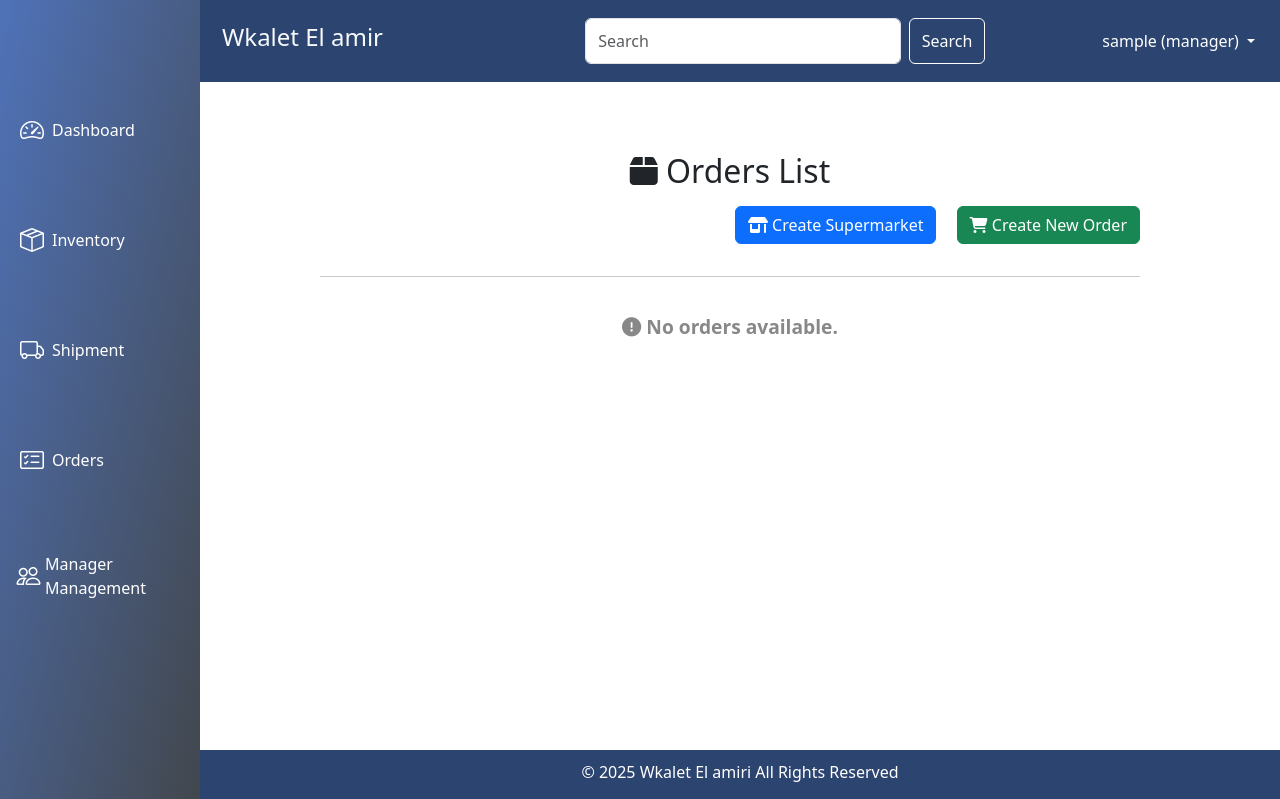
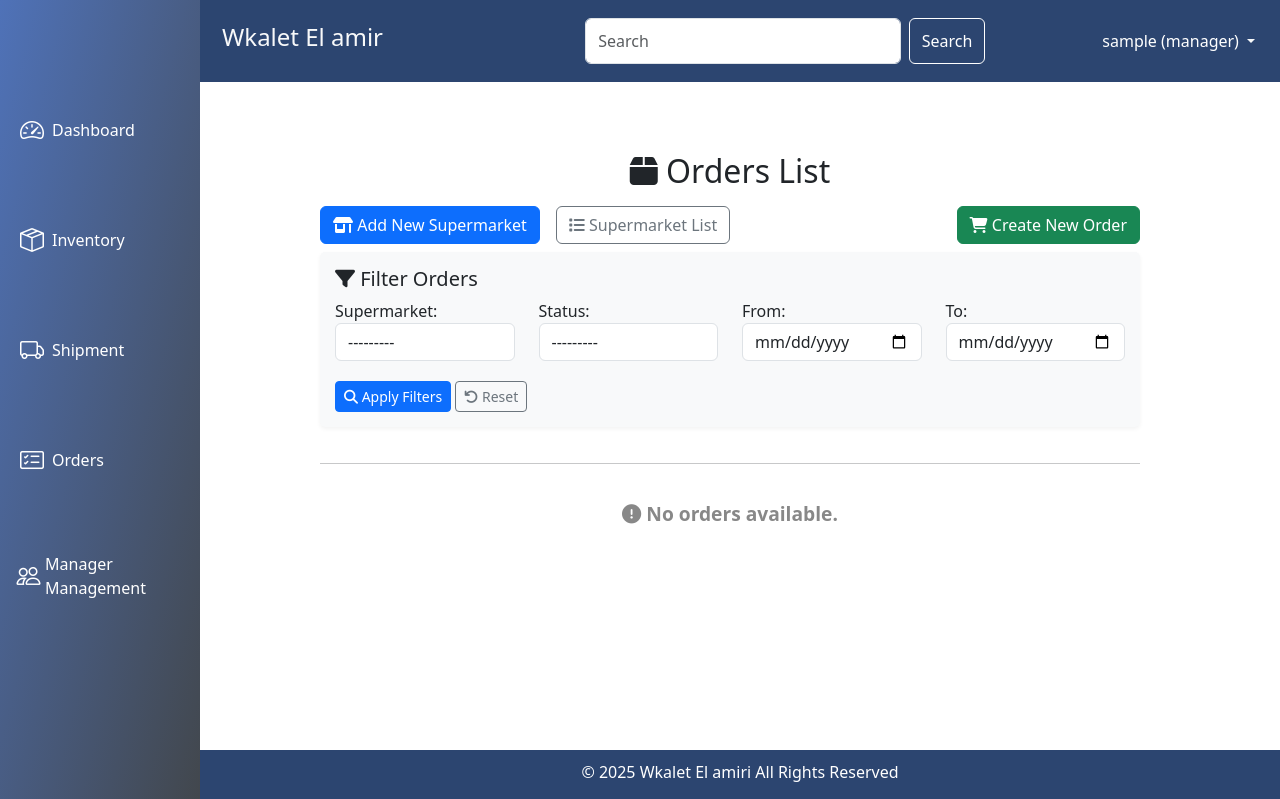
Before and after one commit to Sara-Elagder/Django-Project, a Django app: page /orders/ in a window 1280 px wide. Shown: the top 799 px of the page. Run offline with Django 5.2, Linux system fonts and the light colour scheme; the visitor is signed in with stand-in values (Sample User, id 1); data that the repository does not hold is empty; some libraries are stand-ins or nearby versions.

Commit message:
filter shipment/orders

```diff
--- a/TrackStock/TrackStock/settings.py
+++ b/TrackStock/TrackStock/settings.py
@@ -42,6 +42,7 @@ INSTALLED_APPS = [
     'shipment',
     'accounts',
     'orders',
+    'django_filters',
 ]
 
 MIDDLEWARE = [
--- /dev/null
+++ b/TrackStock/orders/filters.py
@@ -0,0 +1,34 @@
+from django import forms
+import django_filters
+from .models import Order, Supermarket
+from django.db.models.functions import TruncMonth, TruncYear, TruncDay
+
+class OrderFilter(django_filters.FilterSet):
+    supermarket_name = django_filters.ModelChoiceFilter(
+        field_name='supermarket',
+        queryset=Supermarket.objects.all(),
+        label='Supermarket',
+        widget=forms.Select(attrs={'class': 'form-control'})
+    )
+
+    status = django_filters.ChoiceFilter(
+        choices=Order.STATUS_CHOICES,
+        widget=forms.Select(attrs={'class': 'form-control'})
+    )
+
+    date_from = django_filters.DateFilter(
+        field_name='date_created',
+        lookup_expr='gte',
+        widget=forms.DateInput(attrs={'class': 'form-control', 'type': 'date'}),
+        label='Date From'
+    )
+    date_to = django_filters.DateFilter(
+        field_name='date_created',
+        lookup_expr='lte',
+        widget=forms.DateInput(attrs={'class': 'form-control', 'type': 'date'}),
+        label='Date To'
+    )
+
+    class Meta:
+        model = Order
+        fields = ['supermarket_name', 'status', 'date_from', 'date_to']
--- a/TrackStock/orders/templates/orders/order_list.html
+++ b/TrackStock/orders/templates/orders/order_list.html
@@ -94,6 +94,27 @@
             color: #555;
         }
     }
+    .filter-container {
+        background-color: #f8f9fa;
+        padding: 15px;
+        border-radius: 5px;
+        margin-bottom: 20px;
+        box-shadow: 0 2px 4px rgba(0,0,0,0.05);
+    }
+
+    .filter-form .form-group {
+        margin-bottom: 10px;
+    }
+
+    .filter-buttons {
+        margin-top: 10px;
+    }
+
+    @media (max-width: 768px) {
+        .filter-form .form-group {
+            margin-bottom: 15px;
+        }
+    }
 </style>
 
 <script>
@@ -121,16 +142,50 @@
 <div class="container" id="orders-table-container">
     <h2 class="mb-3 text-center"><i class="fas fa-box"></i> Orders List</h2>
 
-
-      <div class="text-end mb-3">
+    <div class="d-flex justify-content-between mb-2">
         <a href="{% url 'orders:create_supermarket' %}" class="btn btn-primary me-3">
-            <i class="fas fa-shop"></i> Create Supermarket
+            <i class="fas fa-shop"></i> Add New Supermarket
         </a>
-
-        <a href="{% url 'orders:create_order' %}" class="btn btn-success">
+        <a href="{% url 'orders:supermarket_list' %}" class="btn btn-outline-secondary me-auto">
+            <i class="fas fa-list"></i> Supermarket List
+        </a>
+        <a href="{% url 'orders:create_order' %}" class="btn btn-success ms-2">
             <i class="fas fa-shopping-cart"></i> Create New Order
         </a>
     </div>
+
+    <div class="filter-container">
+        <h5><i class="fas fa-filter"></i> Filter Orders</h5>
+        <form method="get" class="filter-form">
+            <div class="row">
+                <div class="col-md-3 form-group">
+                    <label for="{{ filter.form.supermarket_name.id_for_label }}">Supermarket:</label>
+                    {{ filter.form.supermarket_name }}
+                </div>
+                <div class="col-md-3 form-group">
+                    <label for="{{ filter.form.status.id_for_label }}">Status:</label>
+                    {{ filter.form.status }}
+                </div>
+                <div class="col-md-3 form-group">
+                    <label for="{{ filter.form.date_from.id_for_label }}">From:</label>
+                    {{ filter.form.date_from }}
+                </div>
+                <div class="col-md-3 form-group">
+                    <label for="{{ filter.form.date_to.id_for_label }}">To:</label>
+                    {{ filter.form.date_to }}
+                </div>
+            </div>
+            <div class="filter-buttons">
+                <button type="submit" class="btn btn-primary btn-sm">
+                    <i class="fas fa-search"></i> Apply Filters
+                </button>
+                <a href="{% url 'orders:order_list' %}" class="btn btn-outline-secondary btn-sm">
+                    <i class="fas fa-undo"></i> Reset
+                </a>
+            </div>
+        </form>
+    </div>
+
     <hr>
 
     <div class="table-responsive">
@@ -172,14 +227,13 @@
                     </a>
 
                     {% if order.status != "Confirmed" %}
-
                     <form method="post" action="{% url 'orders:order_delete' order.id %}"
                           class="d-inline"
                           onsubmit="confirmDelete(event, this);">
                         {% csrf_token %}
-                            <!-- <button type="submit" class="btn btn-sm btn-outline-danger">
+                        <button type="submit" class="btn btn-sm btn-outline-danger">
                             <i class="fas fa-trash-alt"></i> Delete
-                            </button> -->
+                        </button>
                     </form>
                     {% endif %}
                 </td>
@@ -199,6 +253,5 @@
     </div>
     {% endfor %}
     {% endif %}
-
 </div>
 {% endblock %}
--- a/TrackStock/orders/views.py
+++ b/TrackStock/orders/views.py
@@ -9,6 +9,7 @@ from .models import Order, OrderItem, Supermarket
 from .forms import OrderForm, OrderItemFormSet, SupermarketForm
 from inventory.models import Product, Category
 from django.core.exceptions import ValidationError
+from .filters import OrderFilter
 
 
 @login_required
@@ -64,10 +65,17 @@ def create_supermarket(request):
     }
     return render(request, 'orders/create_supermarket.html', context)
 
+
 @login_required
 def order_list(request):
     orders = Order.objects.all()
-    return render(request, 'orders/order_list.html', {'orders': orders})
+    order_filter = OrderFilter(request.GET, queryset=orders)
+
+    context = {
+        'filter': order_filter,
+        'orders': order_filter.qs
+    }
+    return render(request, 'orders/order_list.html', context)
 
 @login_required
 def supermarket_list(request):
--- a/TrackStock/requirements.txt
+++ b/TrackStock/requirements.txt
@@ -18,3 +18,4 @@ sqlparse==0.5.3
 typing_extensions==4.12.2
 urllib3==2.3.0
 Werkzeug==3.1.3
+django-filter==25.1
```
Also changed, not shown: TrackStock/shipment/filters.py (added, +39 -0 lines), TrackStock/shipment/templates/shipment/shipment_list.html (+51 -18 lines), TrackStock/shipment/views.py (+7 -1 lines). Lines whose indentation alone changed are shown as unchanged.
